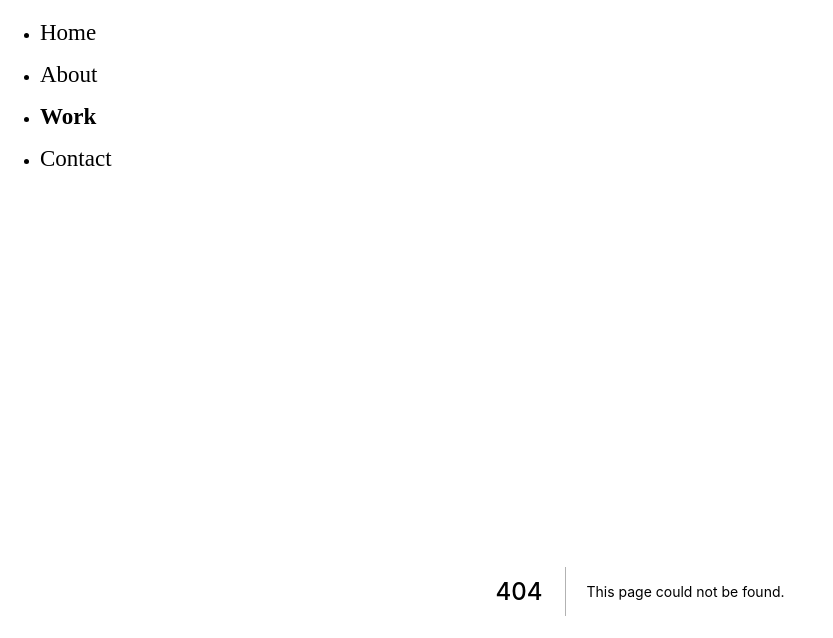
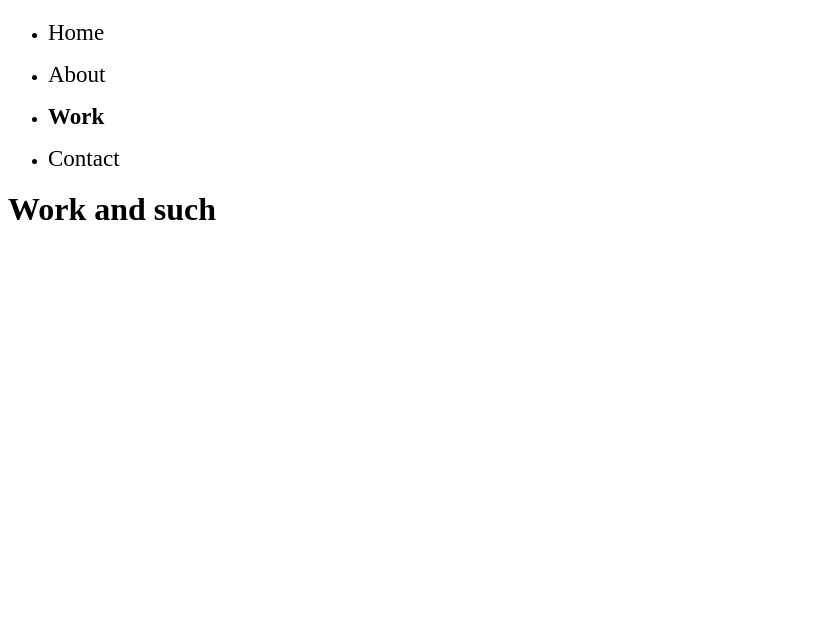
Before and after one commit to bigmirc/andreicosminb, a Next.js app: page /work in a window 1280 px wide. Before the commit this address had no page. Shown: the top 638 px of the page, without its empty margins (0-833 px from the left). Built offline with nearby package versions, Linux system fonts and the light colour scheme.

Commit message:
commit stuff

```diff
--- a/components/button/Button.jsx
+++ b/components/button/Button.jsx
@@ -1,7 +1,7 @@
 import React from 'react';
 import Nav from '../nav/Nav'
 
-const Button = ({ children }) => (
+const Button = () => (
   <>
       <h1>button</h1>
   </>
--- a/components/carrousel/Carrousel.jsx
+++ b/components/carrousel/Carrousel.jsx
@@ -1,7 +1,6 @@
 import React from 'react';
-import Nav from '../nav/Nav'
 
-const Carrousel = ({ children }) => (
+const Carrousel = () => (
   <>
       <h1>carrousel</h1>
   </>
--- a/components/input/Input.jsx
+++ b/components/input/Input.jsx
@@ -1,7 +1,6 @@
 import React from 'react';
-import Nav from '../nav/Nav'
 
-const Input = ({ children }) => (
+const Input = () => (
   <>
       <h1>input</h1>
   </>
--- a/components/layout/Layout.jsx
+++ b/components/layout/Layout.jsx
@@ -6,7 +6,7 @@ const Layout = ({ children }) => (
     <div>
       <Nav />
       <div>
-      {children}
+        {children}
       </div>
     </div>
   </>
--- a/src/pages/index.jsx
+++ b/src/pages/index.jsx
@@ -4,7 +4,7 @@ import styles from '../styles/globals.module.css';
 export default function Home() {
   return (
     <>
-      <h3>ceav?</h3>
+      <h1>hom</h1>
     </>
   );
 }
--- /dev/null
+++ b/src/pages/work/index.jsx
@@ -0,0 +1,23 @@
+import React from "react";
+import Head from "next/head";
+
+const Work = () => {
+	return (
+		<>
+			<Head>
+				<title>Cosminachio About</title>
+				<meta name="description" content="Need more details or you have a request for us? Drop us a line and we will get back to you as soon as possible." />
+				<meta property="og:title" content="Contact Us - Codalb" />
+				<meta property="og:description" content="Need more details or you have a request for us? Drop us a line and we will get back to you as soon as possible." />
+				<meta property="og:url" content="https://codalb.ro/contact" />
+				<meta property="og:image" content="/images/codalb_og.png" />
+				<meta property="og:image:secure_url" content="/images/codalb_og.png"/>
+				<meta property="og:type" content="website" />
+				<meta property="og:site_name" content="Codalb" />
+			</Head>
+			<h1>Work and such</h1>
+		</>
+	);
+}
+
+export default Work
--- a/src/styles/globals.module.css
+++ b/src/styles/globals.module.css
@@ -1,4 +1,18 @@
-.websiteLayout {
+body{
+  margin: 0;
   padding: 0;
-  margin: 0;
 }
+
+:root {
+  --green900: #02283B;
+  --green500: #88AAAA;
+  --green100:  #D8E1E2;
+  --orange900: #E88F15;
+  --orange500: #FF9F1C;
+  --orange100: #EAC99C;
+  --blue50: #E3F2FD;
+  --grey700: #D6D6D6;
+  --grey500: #EDEEEF;
+  --grey300: #F4F4F4;
+  --white: #fff;
+}
```
Also changed, not shown: components/card/Card.jsx (added, +9 -0 lines), components/card/Card.module.css (added).
